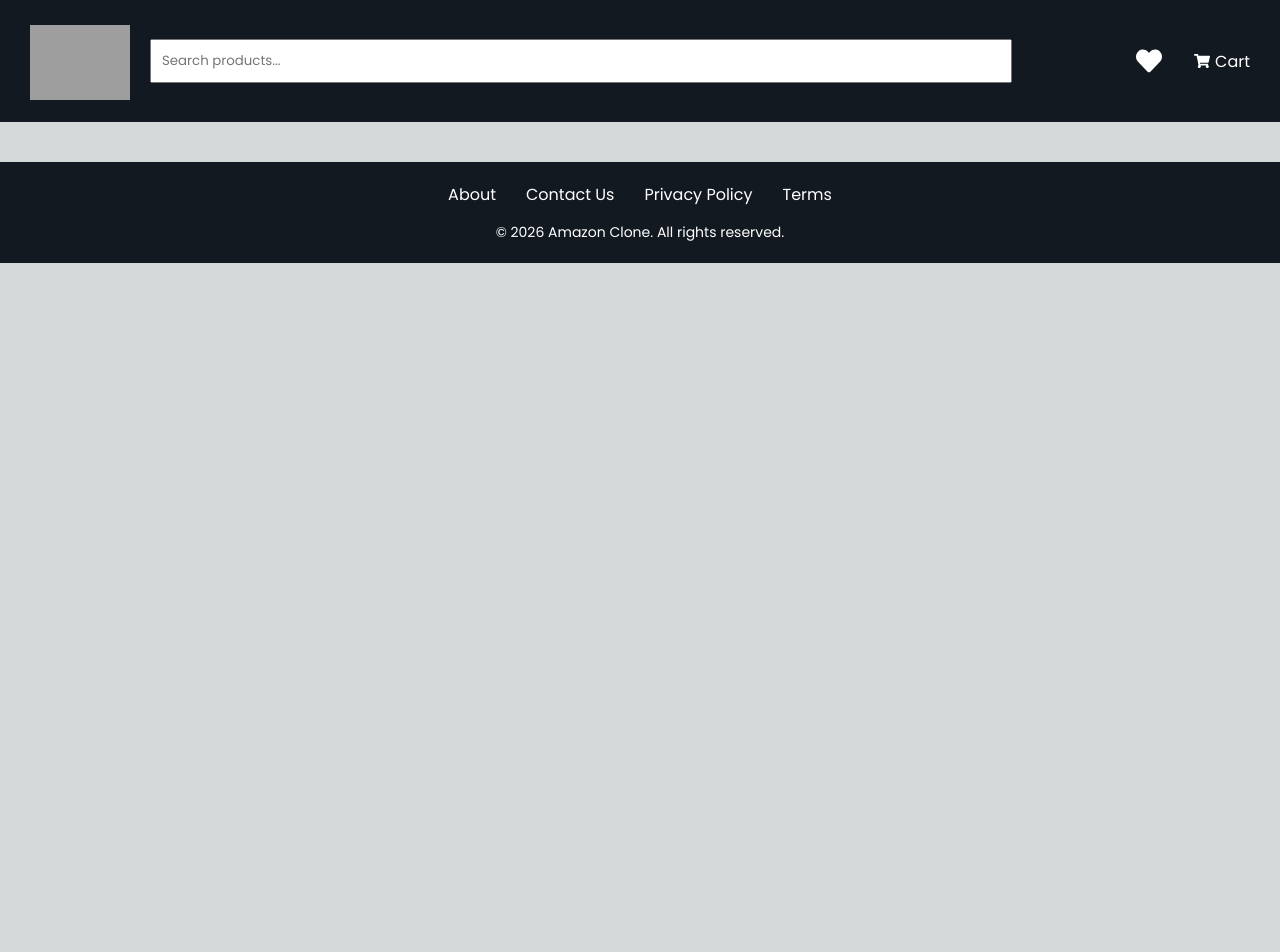
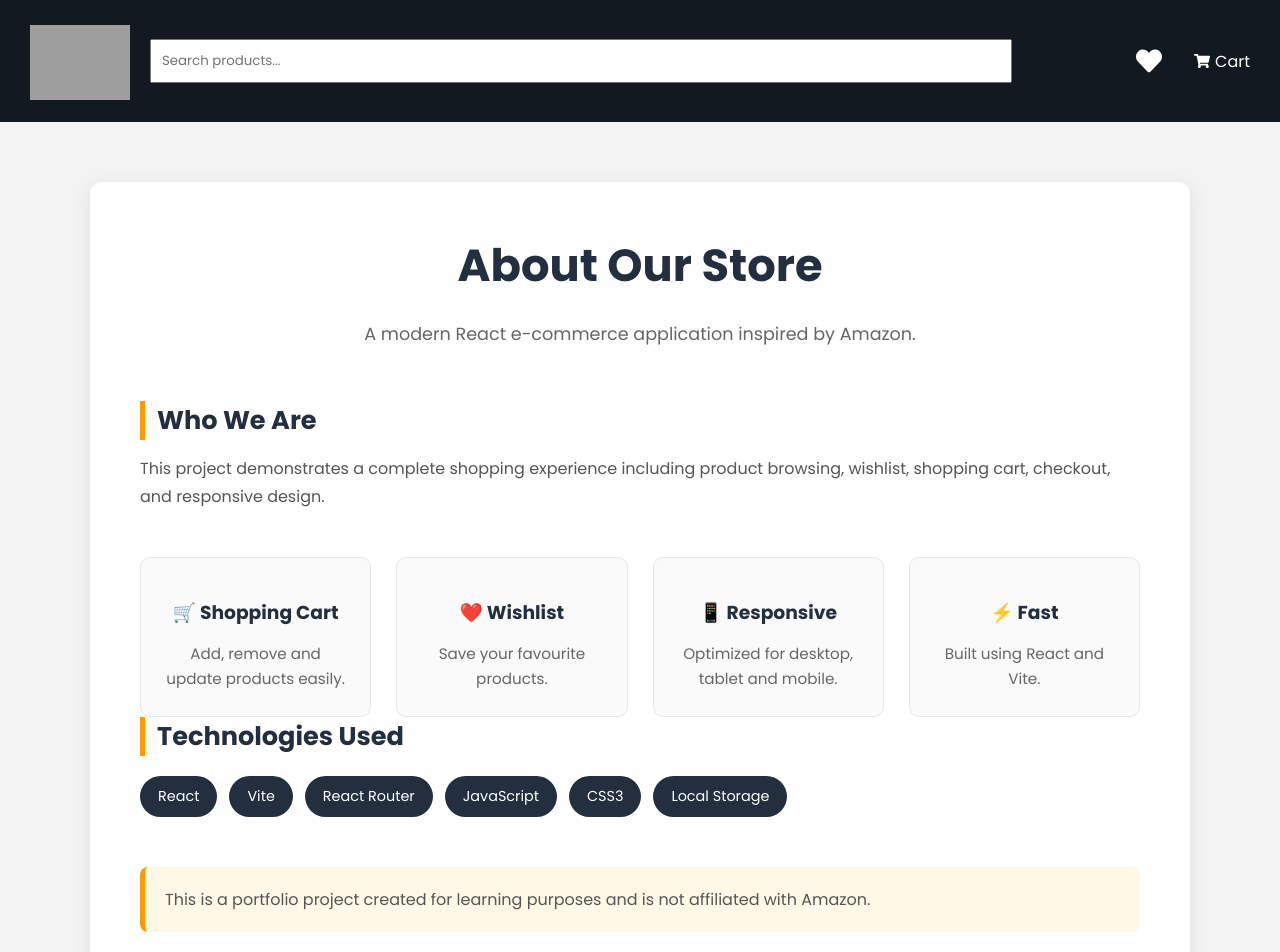
Before and after one commit to ankush-kashyap/ecommere-app, a React (Vite) app: page /about in a window 1280 px wide. Shown: the top 952 px of the page. Before the commit the page ends 800 px from the top, so only its background shows below. Built offline with nearby package versions, Linux system fonts and the light colour scheme; grey boxes are pictures that could not be loaded.

Commit message:
updating footer

```diff
--- a/src/App.jsx
+++ b/src/App.jsx
@@ -16,6 +16,8 @@ import shirt from "./assets/shirt.jpg";
 import tShirt from "./assets/t-shirt.jpg";
 import products from "/public/products.json";
 import Contact from "./pages/Contact";
+import About from "./pages/About";
+import Privacy from "./pages/Privacy";
 
 function App() {
 
@@ -200,7 +202,9 @@ function App() {
         />
 
 
-      <Route path="/contact" element={<Contact />} />
+        <Route path="/contact" element={<Contact />} />
+        <Route path="/about" element={<About />} />
+        <Route  path="/privacy"  element={<Privacy />} />
 
       </Routes>
 
--- a/src/components/About.jsx
+++ /dev/null
@@ -1,27 +0,0 @@
-function About() {
-  return (
-    <div className="page">
-      <h1>About Us</h1>
-
-      <p>
-        This is a demo e-commerce application built for learning and portfolio
-        purposes.
-      </p>
-
-      <h3>Technologies Used</h3>
-
-      <ul>
-        <li>React</li>
-        <li>React Router</li>
-        <li>Firebase Authentication</li>
-        <li>Local Storage</li>
-      </ul>
-
-      <p>
-        No real products are sold through this website.
-      </p>
-    </div>
-  );
-}
-
-export default About;
--- a/src/components/footer.jsx
+++ b/src/components/footer.jsx
@@ -1,15 +1,13 @@
 import "./Footer.css";
-import About from "./About";
 import { Link } from "react-router-dom";
 
 function Footer() {
   return (
     <footer className="footer">
       <div className="footer-links">
-        <a href="./aboutus">About</a>
+        <Link to="/about">About</Link>
         <Link to="/contact">Contact Us</Link>
-        <a href="/">Privacy Policy</a>
-        <a href="/">Terms</a>
+        <Link to="/privacy">Privacy Policy</Link>
       </div>
 
       <div className="footer-bottom">
--- /dev/null
+++ b/src/pages/About.css
@@ -0,0 +1,126 @@
+.about-page {
+  min-height: 100vh;
+  background: #f3f3f3;
+  padding: 60px 20px;
+}
+
+.about-container {
+  max-width: 1100px;
+  margin: auto;
+  background: #fff;
+  border-radius: 12px;
+  padding: 50px;
+  box-shadow: 0 5px 20px rgba(0,0,0,0.08);
+}
+
+.about-title {
+  text-align: center;
+  font-size: 2.8rem;
+  color: #232f3e;
+  margin-bottom: 20px;
+}
+
+.about-subtitle {
+  text-align: center;
+  color: #666;
+  font-size: 1.1rem;
+  margin-bottom: 50px;
+  line-height: 1.8;
+}
+
+.about-section {
+  margin-bottom: 45px;
+}
+
+.about-section h2 {
+  color: #232f3e;
+  margin-bottom: 15px;
+  font-size: 1.6rem;
+  border-left: 5px solid #ff9900;
+  padding-left: 12px;
+}
+
+.about-section p {
+  color: #555;
+  line-height: 1.8;
+}
+
+.about-features {
+  display: grid;
+  grid-template-columns: repeat(auto-fit, minmax(230px,1fr));
+  gap: 25px;
+  margin-top: 35px;
+}
+
+.feature-card {
+  background: #fafafa;
+  border: 1px solid #e6e6e6;
+  border-radius: 10px;
+  padding: 25px;
+  transition: .3s;
+  text-align: center;
+}
+
+.feature-card:hover {
+  transform: translateY(-6px);
+  box-shadow: 0 10px 25px rgba(0,0,0,.08);
+}
+
+.feature-card h3 {
+  margin: 15px 0;
+  color: #232f3e;
+}
+
+.feature-card p {
+  color: #666;
+  font-size: .95rem;
+  line-height: 1.6;
+}
+
+.about-tech {
+  display: flex;
+  flex-wrap: wrap;
+  gap: 12px;
+  margin-top: 20px;
+}
+
+.about-tech span {
+  background: #232f3e;
+  color: #fff;
+  padding: 10px 18px;
+  border-radius: 30px;
+  font-size: .9rem;
+}
+
+.about-note {
+  margin-top: 50px;
+  padding: 20px;
+  border-left: 5px solid #ff9900;
+  background: #fff8e6;
+  border-radius: 8px;
+  color: #555;
+}
+
+@media (max-width:768px){
+
+.about-container{
+    padding:30px 20px;
+}
+
+.about-title{
+    font-size:2rem;
+}
+
+.about-section h2{
+    font-size:1.35rem;
+}
+
+.about-features{
+    grid-template-columns:1fr;
+}
+
+.about-tech{
+    justify-content:center;
+}
+
+}
--- /dev/null
+++ b/src/pages/About.jsx
@@ -0,0 +1,71 @@
+import "./About.css";
+function About() {
+  return (
+    <div className="about-page">
+  <div className="about-container">
+
+    <h1 className="about-title">
+      About Our Store
+    </h1>
+
+    <p className="about-subtitle">
+      A modern React e-commerce application inspired by Amazon.
+    </p>
+
+    <div className="about-section">
+      <h2>Who We Are</h2>
+      <p>
+        This project demonstrates a complete shopping experience
+        including product browsing, wishlist, shopping cart,
+        checkout, and responsive design.
+      </p>
+    </div>
+
+    <div className="about-features">
+
+      <div className="feature-card">
+        <h3>🛒 Shopping Cart</h3>
+        <p>Add, remove and update products easily.</p>
+      </div>
+
+      <div className="feature-card">
+        <h3>❤️ Wishlist</h3>
+        <p>Save your favourite products.</p>
+      </div>
+
+      <div className="feature-card">
+        <h3>📱 Responsive</h3>
+        <p>Optimized for desktop, tablet and mobile.</p>
+      </div>
+
+      <div className="feature-card">
+        <h3>⚡ Fast</h3>
+        <p>Built using React and Vite.</p>
+      </div>
+
+    </div>
+
+    <div className="about-section">
+      <h2>Technologies Used</h2>
+
+      <div className="about-tech">
+        <span>React</span>
+        <span>Vite</span>
+        <span>React Router</span>
+        <span>JavaScript</span>
+        <span>CSS3</span>
+        <span>Local Storage</span>
+      </div>
+    </div>
+
+    <div className="about-note">
+      This is a portfolio project created for learning purposes and
+      is not affiliated with Amazon.
+    </div>
+
+  </div>
+</div>
+  );
+}
+
+export default About;
--- a/src/pages/Contact.jsx
+++ b/src/pages/Contact.jsx
@@ -17,7 +17,21 @@ function Contact() {
             <FaEnvelope className="contact-icon" />
             <div>
               <h3>Email</h3>
-              <p>yourname@email.com</p>
+              <p>ankushk51106@gmail.com</p>
+            </div>
+          </div>
+
+          <div className="contact-item">
+            <FaEnvelope className="contact-icon" />
+            <div>
+              <h3>Portfolio</h3>
+              <a
+                href="https://portfolioankush0.netlify.app/"
+                target="_blank"
+                rel="noreferrer"
+              >
+                portfolioankush0
+              </a>
             </div>
           </div>
 
--- /dev/null
+++ b/src/pages/Privacy.css
@@ -0,0 +1,64 @@
+.privacy-page{
+    background:#f3f3f3;
+    min-height:100vh;
+    padding:60px 20px;
+}
+
+.privacy-container{
+    max-width:1000px;
+    margin:auto;
+    background:#fff;
+    padding:50px;
+    border-radius:12px;
+    box-shadow:0 5px 20px rgba(0,0,0,.08);
+}
+
+.privacy-title{
+    text-align:center;
+    color:#232f3e;
+    font-size:2.8rem;
+    margin-bottom:10px;
+}
+
+.privacy-updated{
+    text-align:center;
+    color:#777;
+    margin-bottom:40px;
+}
+
+.privacy-section{
+    margin-bottom:35px;
+}
+
+.privacy-section h2{
+    color:#232f3e;
+    margin-bottom:15px;
+    border-left:5px solid #ff9900;
+    padding-left:12px;
+}
+
+.privacy-section p,
+.privacy-section li{
+    color:#555;
+    line-height:1.8;
+}
+
+.privacy-section ul{
+    padding-left:20px;
+}
+
+@media(max-width:768px){
+
+.privacy-container{
+    padding:30px 20px;
+}
+
+.privacy-title{
+    font-size:2rem;
+}
+
+.privacy-section h2{
+    font-size:1.3rem;
+}
+
+}
--- /dev/null
+++ b/src/pages/Privacy.jsx
@@ -0,0 +1,77 @@
+import "./Privacy.css";
+
+function Privacy() {
+  return (
+    <div className="privacy-page">
+      <div className="privacy-container">
+        <h1 className="privacy-title">Privacy Policy</h1>
+
+        <p className="privacy-updated">
+          Last Updated: July 2026
+        </p>
+
+        <div className="privacy-section">
+          <h2>Portfolio Project</h2>
+          <p>
+            This website is a demo e-commerce application created for
+            educational and portfolio purposes. It is not a commercial
+            shopping website.
+          </p>
+        </div>
+
+        <div className="privacy-section">
+          <h2>Personal Information</h2>
+          <p>
+            We do not collect, store, sell, or share any personal
+            information entered on this website.
+          </p>
+        </div>
+
+        <div className="privacy-section">
+          <h2>Payments</h2>
+          <p>
+            This website does not process real payments or financial
+            transactions. Any checkout page is for demonstration purposes
+            only.
+          </p>
+        </div>
+
+        <div className="privacy-section">
+          <h2>Local Storage</h2>
+          <p>
+            The shopping cart and wishlist may be saved only in your
+            browser using Local Storage to improve your browsing
+            experience. This information never leaves your device and is
+            not sent to any server.
+          </p>
+        </div>
+
+        <div className="privacy-section">
+          <h2>Cookies</h2>
+          <p>
+            This website does not use tracking cookies, advertising
+            cookies, or analytics services.
+          </p>
+        </div>
+
+        <div className="privacy-section">
+          <h2>Third-Party Services</h2>
+          <p>
+            This project does not use any third-party services to collect
+            visitor data.
+          </p>
+        </div>
+
+        <div className="privacy-section">
+          <h2>Contact</h2>
+          <p>
+            If you have any questions regarding this project, please use
+            the Contact page.
+          </p>
+        </div>
+      </div>
+    </div>
+  );
+}
+
+export default Privacy;
```
